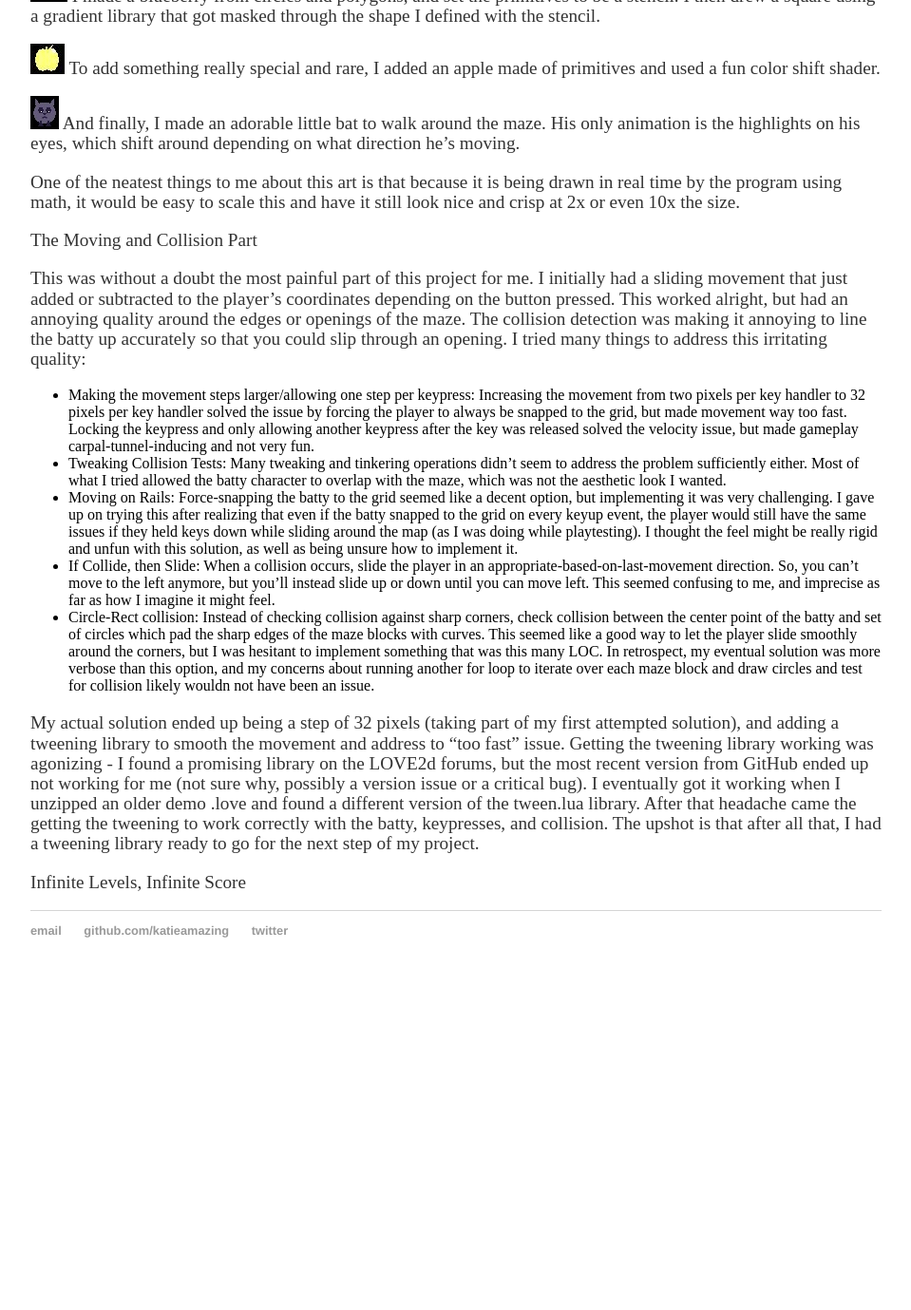
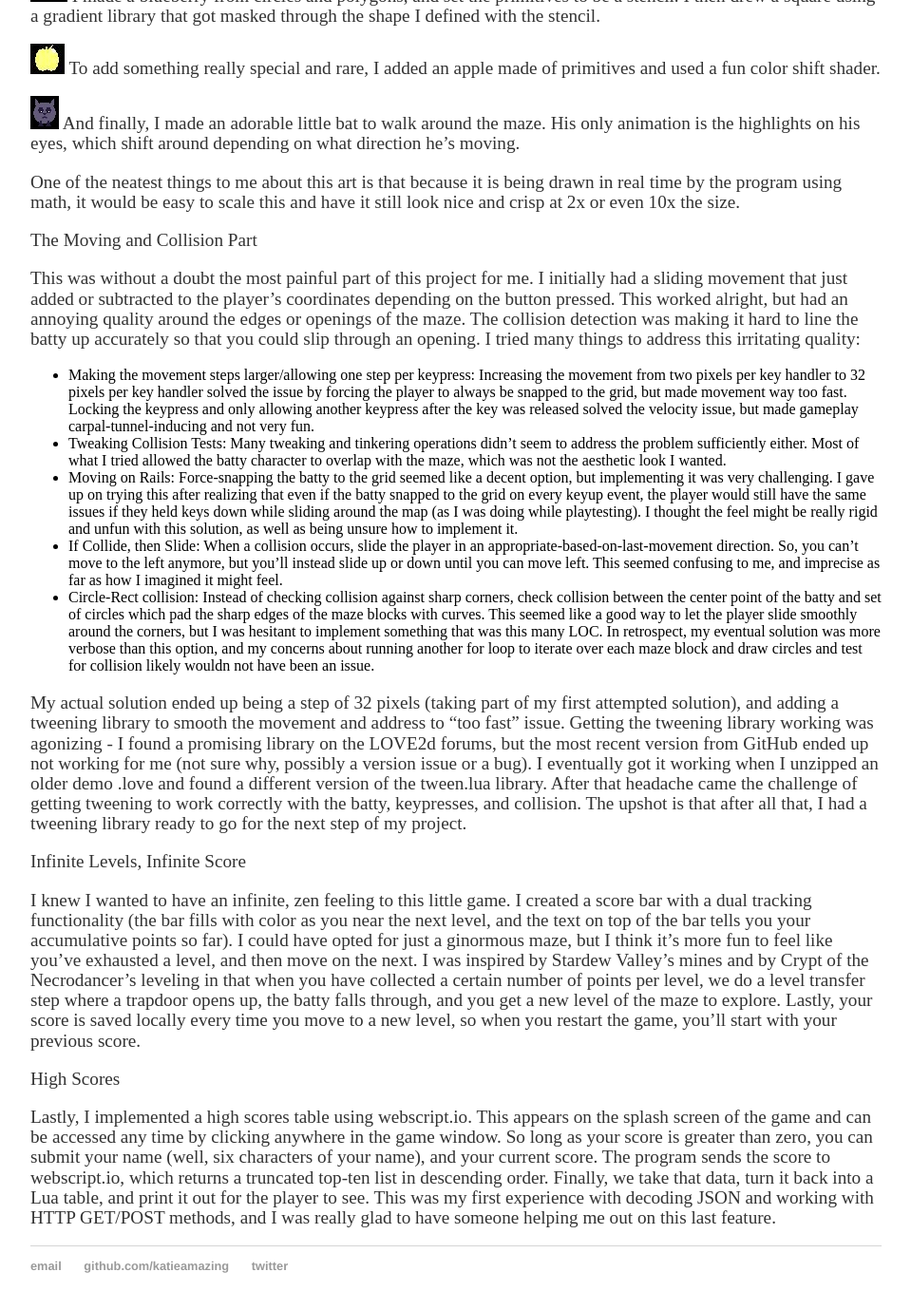
Before and after one commit to katieamazing/katieamazing.github.io, a Jekyll site: the page built from _posts/2016-07-29-fruit-bat-game.md, in a window 1280 px wide and 1400 px high, scrolled down 1876 px. Shown: the top 1379 px of the window at 95% size, without its empty margins (160-1119 px from the left). Built offline with Jekyll 4.4.1, drawn with Linux system fonts in a browser that asks for light colours; before the commit the page ends 2923 px from its top, so only the background shows below that; some of the changed text lies outside the part shown.

Commit message:
Update 2016-07-29-fruit-bat-game.md

```diff
--- a/_posts/2016-07-29-fruit-bat-game.md
+++ b/_posts/2016-07-29-fruit-bat-game.md
@@ -20,7 +20,7 @@ The Art Part
 
 As a personal challenge to myself, I did not do any drawn artwork or spriting for this project. I often find that I use my art as a crutch in game making to cover for lazy programming or a less-than-solid command of my programming tools. I knew I wanted to create a character with some prizes to pick up in the maze, and I thought that making some fruit using LOVE2d's draw functions would be fun. And what needs fruit except a fruit bat?
 
-![Procedural berries](/img/berries.jpg)   I made three kinds of berries from the same code, which involved implementing a class system in Lua. The code randomizes the qualities of 16 "pips", or the little circles the berries are made of. The jitter allows for slight deviations of each pip's size, location, and color, and I really like the effect.
+![Procedural berries](/img/berries.jpg)   I made three kinds of berries from the same code, which involved implementing a class system in Lua. The code randomizes the qualities of 16 "pips", or the little circles the berries are made of. The jitter allows for slight variations of each pip's size, location, and color, and I really like the effect.
 
 ![Blueberry](/img/blueberry.jpg)    I made a blueberry from circles and polygons, and set the primitives to be a stencil. I then drew a square using a gradient library that got masked through the shape I defined with the stencil.
 
@@ -32,13 +32,19 @@ One of the neatest things to me about this art is that because it is being drawn
 
 The Moving and Collision Part
 
-This was without a doubt the most painful part of this project for me. I initially had a sliding movement that just added or subtracted to the player's coordinates depending on the button pressed. This worked alright, but had an annoying quality around the edges or openings of the maze. The collision detection was making it annoying to line the batty up accurately so that you could slip through an opening. I tried many things to address this irritating quality:
+This was without a doubt the most painful part of this project for me. I initially had a sliding movement that just added or subtracted to the player's coordinates depending on the button pressed. This worked alright, but had an annoying quality around the edges or openings of the maze. The collision detection was making it hard to line the batty up accurately so that you could slip through an opening. I tried many things to address this irritating quality:
 - Making the movement steps larger/allowing one step per keypress: Increasing the movement from two pixels per key handler to 32 pixels per key handler solved the issue by forcing the player to always be snapped to the grid, but made movement way too fast. Locking the keypress and only allowing another keypress after the key was released solved the velocity issue, but made gameplay carpal-tunnel-inducing and not very fun.
 - Tweaking Collision Tests: Many tweaking and tinkering operations didn't seem to address the problem sufficiently either. Most of what I tried allowed the batty character to overlap with the maze, which was not the aesthetic look I wanted.
 - Moving on Rails: Force-snapping the batty to the grid seemed like a decent option, but implementing it was very challenging. I gave up on trying this after realizing that even if the batty snapped to the grid on every keyup event, the player would still have the same issues if they held keys down while sliding around the map (as I was doing while playtesting). I thought the feel might be really rigid and unfun with this solution, as well as being unsure how to implement it.
-- If Collide, then Slide: When a collision occurs, slide the player in an appropriate-based-on-last-movement direction. So, you can't move to the left anymore, but you'll instead slide up or down until you can move left. This seemed confusing to me, and imprecise as far as how I imagine it might feel.
+- If Collide, then Slide: When a collision occurs, slide the player in an appropriate-based-on-last-movement direction. So, you can't move to the left anymore, but you'll instead slide up or down until you can move left. This seemed confusing to me, and imprecise as far as how I imagined it might feel.
 - Circle-Rect collision: Instead of checking collision against sharp corners, check collision between the center point of the batty and set of circles which pad the sharp edges of the maze blocks with curves. This seemed like a good way to let the player slide smoothly around the corners, but I was hesitant to implement something that was this many LOC. In retrospect, my eventual solution was more verbose than this option, and my concerns about running another for loop to iterate over each maze block and draw circles and test for collision likely wouldn not have been an issue.
 
-My actual solution ended up being a step of 32 pixels (taking part of my first attempted solution), and adding a tweening library to smooth the movement and address to "too fast" issue. Getting the tweening library working was agonizing - I found a promising library on the LOVE2d forums, but the most recent version from GitHub ended up not working for me (not sure why, possibly a version issue or a critical bug). I eventually got it working when I unzipped an older demo .love and found a different version of the tween.lua library. After that headache came the getting the tweening to work correctly with the batty, keypresses, and collision. The upshot is that after all that, I had a tweening library ready to go for the next step of my project.
+My actual solution ended up being a step of 32 pixels (taking part of my first attempted solution), and adding a tweening library to smooth the movement and address to "too fast" issue. Getting the tweening library working was agonizing - I found a promising library on the LOVE2d forums, but the most recent version from GitHub ended up not working for me (not sure why, possibly a version issue or a bug). I eventually got it working when I unzipped an older demo .love and found a different version of the tween.lua library. After that headache came the challenge of getting tweening to work correctly with the batty, keypresses, and collision. The upshot is that after all that, I had a tweening library ready to go for the next step of my project.
 
 Infinite Levels, Infinite Score
+
+I knew I wanted to have an infinite, zen feeling to this little game. I created a score bar with a dual tracking functionality (the bar fills with color as you near the next level, and the text on top of the bar tells you your accumulative points so far). I could have opted for just a ginormous maze, but I think it's more fun to feel like you've exhausted a level, and then move on the next. I was inspired by Stardew Valley's mines and by Crypt of the Necrodancer's leveling in that when you have collected a certain number of points per level, we do a level transfer step where a trapdoor opens up, the batty falls through, and you get a new level of the maze to explore. Lastly, your score is saved locally every time you move to a new level, so when you restart the game, you'll start with your previous score.
+
+High Scores
+
+Lastly, I implemented a high scores table using webscript.io. This appears on the splash screen of the game and can be accessed any time by clicking anywhere in the game window. So long as your score is greater than zero, you can submit your name (well, six characters of your name), and your current score. The program sends the score to webscript.io, which returns a truncated top-ten list in descending order. Finally, we take that data, turn it back into a Lua table, and print it out for the player to see. This was my first experience with decoding JSON and working with HTTP GET/POST methods, and I was really glad to have someone helping me out on this last feature.
```
